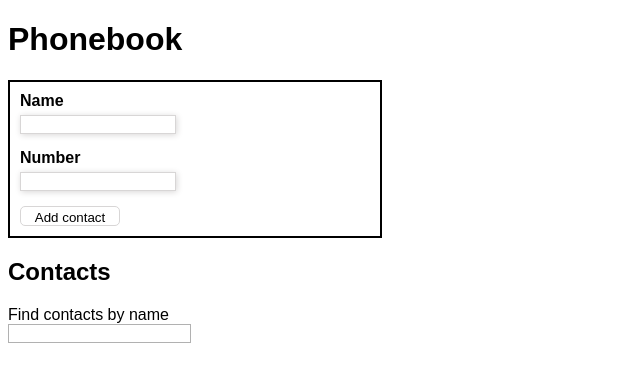
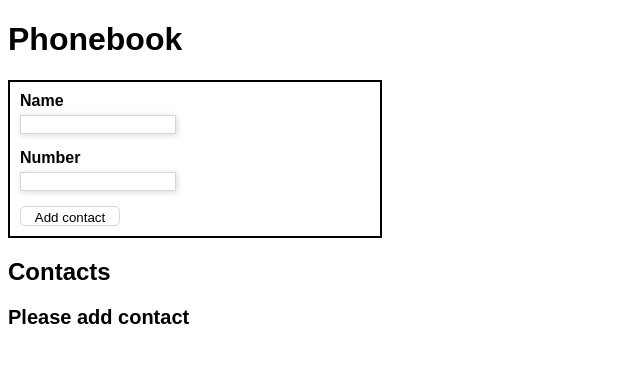
Before and after one commit to Shadow-93/goit-react-hw-02-phonebook, a React (Create React App) app: page / in a window 1280 px wide. Shown: the top 382 px of the page, without its empty margins (0-640 px from the left). Built offline with nearby package versions, Linux system fonts and the light colour scheme.

Commit message:
mistakes fixed

```diff
--- a/src/components/App.js
+++ b/src/components/App.js
@@ -4,6 +4,7 @@ import { v4 as uuidv4 } from "uuid";
 import ContactForm from "./ContactForm/ContactForm";
 import ContactList from "./ConatctList/ContactList";
 import Filter from "./Filter/Filter";
+import Notification from "./Notification/Notification";
 
 import "./App.css";
 
@@ -16,12 +17,6 @@ class App extends Component {
   addContact = (name, number) => {
     const { contacts } = this.state;
 
-    const contact = {
-      id: uuidv4(),
-      name,
-      number,
-    };
-
     const contactAlert = contacts.some(
       (contact) => contact.name.toLowerCase() === name.toLowerCase()
     );
@@ -30,6 +25,12 @@ class App extends Component {
       alert(`${name} is already exists!`);
       return;
     }
+
+    const contact = {
+      id: uuidv4(),
+      name,
+      number,
+    };
 
     this.setState((prevState) => {
       return {
@@ -68,13 +69,16 @@ class App extends Component {
         <ContactForm onAddContact={this.addContact} />
 
         <h2>Contacts</h2>
-        <Filter value={filter} onSearchFilter={this.searchFilter} />
-        {findContact.length > 0 && (
-          <ContactList
-            contacts={findContact}
-            onRemoveContact={this.removeContact}
-          />
+        {findContact.length > 0 ? (
+          <Filter value={filter} onSearchFilter={this.searchFilter} />
+        ) : (
+          <Notification title={"Please add contact"} />
         )}
+
+        <ContactList
+          contacts={findContact}
+          onRemoveContact={this.removeContact}
+        />
       </>
     );
   }
--- a/src/components/ConatctList/ContactListItem.js
+++ b/src/components/ConatctList/ContactListItem.js
@@ -4,7 +4,7 @@ import s from "./ContactList.module.css";
 
 const ContactListItem = ({ name, number, onRemove }) => (
   <li className={s.listItem}>
-    {`${name}: ${number}`}
+    {name} : {number}
     <button type="button" onClick={onRemove}>
       Delete
     </button>
--- a/src/components/ContactForm/ContactForm.js
+++ b/src/components/ContactForm/ContactForm.js
@@ -1,8 +1,13 @@
 import React, { Component } from "react";
+import PropTypes from "prop-types";
 
 import s from "./ContactForm.module.css";
 
-export default class Input extends Component {
+export default class ContactForm extends Component {
+  static propTypes = {
+    onAddContact: PropTypes.func.isRequired,
+  };
+
   state = {
     name: "",
     number: "",
--- /dev/null
+++ b/src/components/Notification/Notification.js
@@ -0,0 +1,12 @@
+import React from "react";
+import PropTypes from "prop-types";
+
+import s from "./Notification.module.css";
+
+const Notification = ({ title }) => <h2 className={s.title}>{title}</h2>;
+
+Notification.propTypes = {
+  title: PropTypes.string.isRequired,
+};
+
+export default Notification;
--- /dev/null
+++ b/src/components/Notification/Notification.module.css
@@ -0,0 +1,3 @@
+.title {
+  font-size: 20px;
+}
```
